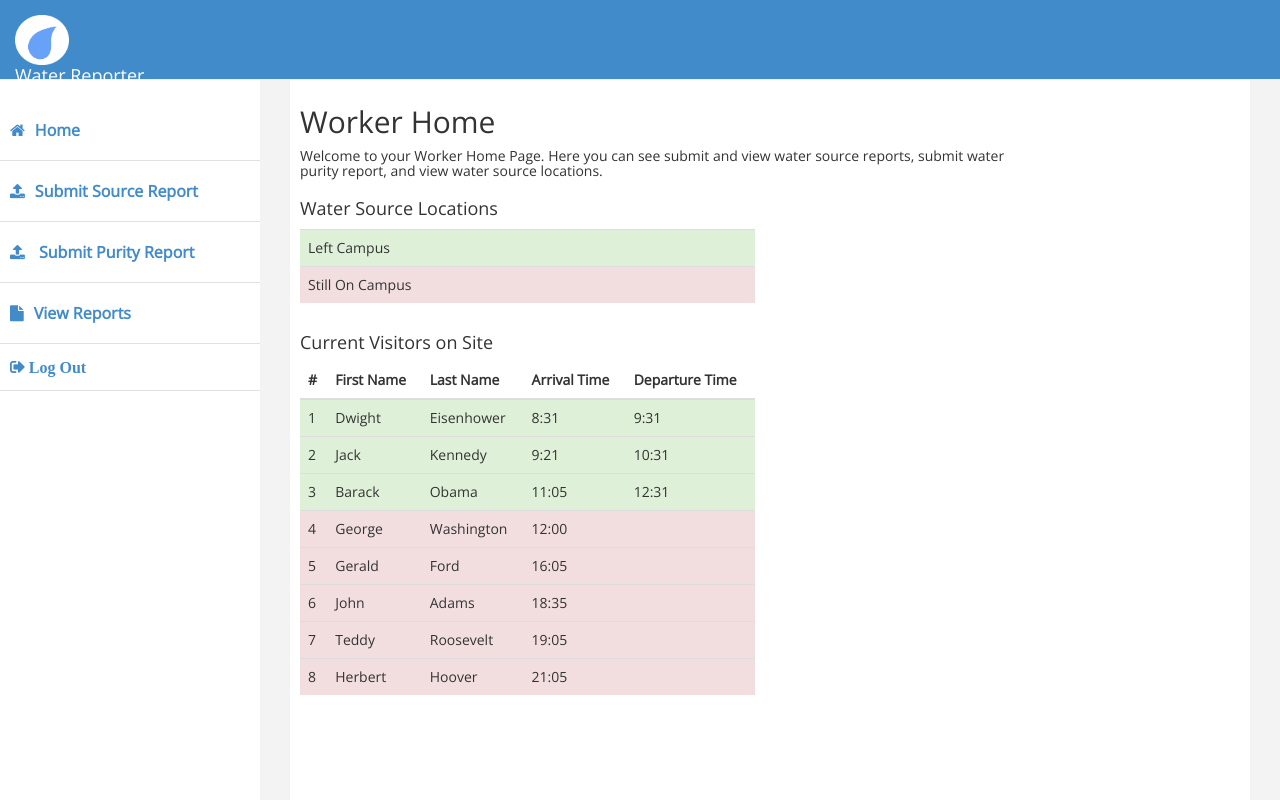
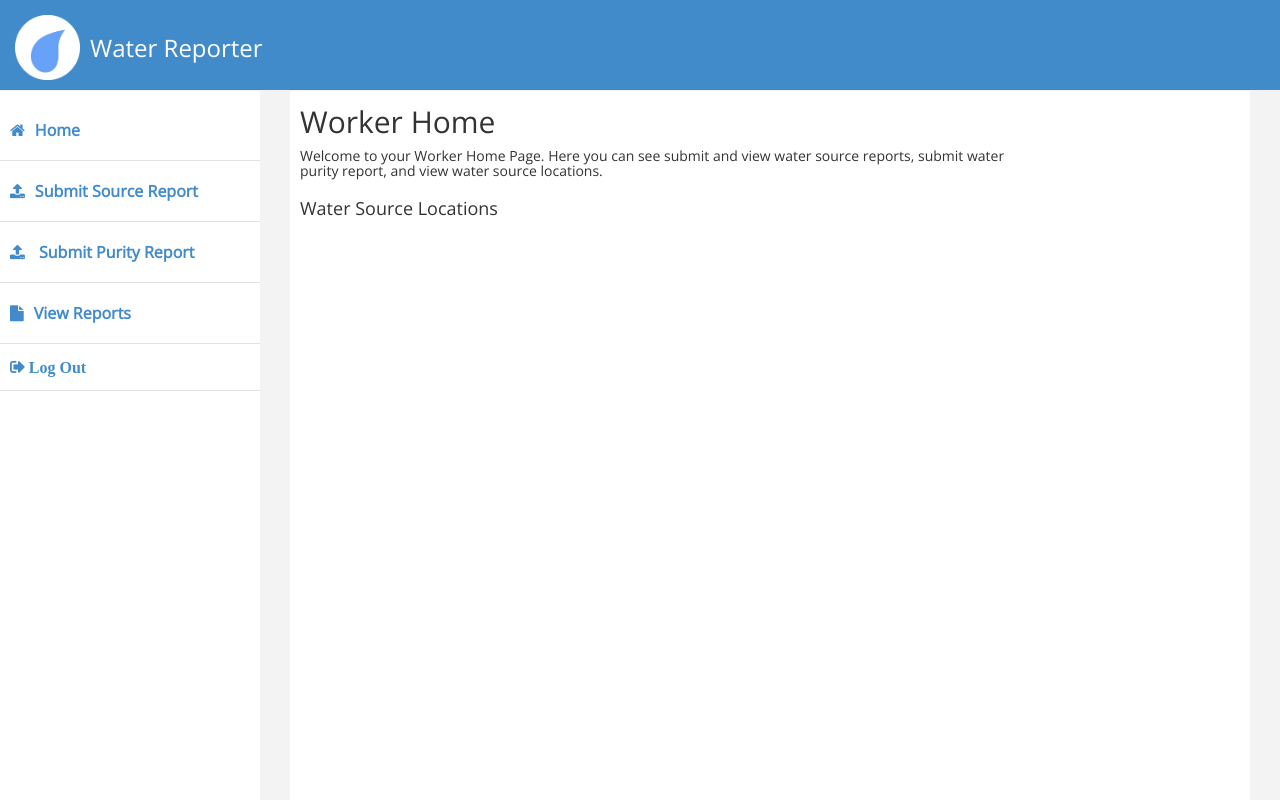
Before and after one commit to adachille/Water-Reporter-Web, a plain HTML site: page app/public/templates/worker_dashboard_home.html in a window 1280 px wide. Shown: the top 800 px of the page. Drawn offline with nearby package versions, Linux system fonts and the light colour scheme.

Commit message:
Fixed UI of some screens

```diff
--- a/app/public/css/dashboard.css
+++ b/app/public/css/dashboard.css
@@ -33,8 +33,8 @@ body {
 }
 
 img {
-    height: inherit;
-    width: inherit;
+    width: 35px;
+    height: 35px;
 }
 /*
 Menu Styling
@@ -146,3 +146,18 @@ Media Queries
     }
 
 }
+
+.navbar-brand img {
+    display: inline-block;
+    float: left;
+    width: 65px;
+    height: 65px;
+}
+
+.navbar-brand h1 {
+    display: inline-block;
+    float: right;
+    top: 3px;
+    padding-left: 10px;
+    font-size: 24px;
+}
--- a/app/public/css/profile.css
+++ b/app/public/css/profile.css
@@ -1,7 +1,7 @@
 body {
   padding-top: 40px;
   padding-bottom: 40px;
-  background-color: #eee;
+  background-color: #F5FFFA;
 }
 
 .form-profile {
@@ -9,14 +9,14 @@ body {
   padding: 15px;
   margin: 0 auto;
 }
-.form-signin .form-signin-heading,
-.form-signin .checkbox {
+.form-profile .form-signin-heading,
+.form-profile .checkbox {
   margin-bottom: 10px;
 }
-.form-signin .checkbox {
+.form-profile .checkbox {
   font-weight: normal;
 }
-.form-signin .form-control {
+.form-profile .form-control {
   position: relative;
   height: auto;
   -webkit-box-sizing: border-box;
@@ -25,16 +25,62 @@ body {
   padding: 10px;
   font-size: 16px;
 }
-.form-signin .form-control:focus {
+.form-profile .form-control:focus {
   z-index: 2;
 }
-.form-signin input[type="email"] {
+.form-profile input[type="email"] {
   margin-bottom: -1px;
   border-bottom-right-radius: 0;
   border-bottom-left-radius: 0;
 }
-.form-signin input[type="text"] {
+.form-profile input[type="text"] {
   margin-bottom: 10px;
   border-top-left-radius: 0;
   border-top-right-radius: 0;
 }
+
+.container {
+  vertical-align: middle;
+  text-align: center;
+}
+
+.btn {
+  width: 100px;
+  height: 40px;
+}
+
+.buttonContainer{
+  vertical-align: middle;
+  text-align: center;
+  margin: 0 auto;
+  margin-bottom: 15px;
+  width:400px;
+}
+
+.g-signin2 {
+  margin-left: 50px;
+}
+
+#btnSave {
+  display: inline-block;
+  vertical-align: bottom ! important;
+  margin-left: 20px;
+}
+
+
+#btnCancel {
+  display: inline-block;
+  vertical-align: bottom ! important;
+  margin-right: 20px;
+}
+
+img {
+    width: 150px;
+    height: 150px;
+}
+
+input[type="radio"] {
+  width: 1.5em;
+  height: 1.5em;
+  display:inline;
+}
--- a/app/public/css/purityReport.css
+++ b/app/public/css/purityReport.css
@@ -28,7 +28,7 @@ body {
 .form-signin .form-control:focus {
   z-index: 2;
 }
-.form-signin input[type="email"] {
+.form-signin input[type="number"] {
   margin-bottom: -1px;
   border-bottom-right-radius: 0;
   border-bottom-left-radius: 0;
--- a/app/public/templates/worker_dashboard_home.html
+++ b/app/public/templates/worker_dashboard_home.html
@@ -32,22 +32,21 @@
 
 
     <!-- NAVBAR -->
+
     <div id="wrapper">
-        <div class="navbar navbar-inverse navbar-fixed-top">
-            <div class="adjust-nav">
+        <nav class="navbar navbar-inverse navbar-fixed-top" role = "navigation">
+            <div class="container-fluid">
                 <div class="navbar-header">
-                    <button type="button" class="navbar-toggle"
-                            data-toggle="collapse" data-target=".sidebar-collapse">
-                        <span class="icon-bar"></span>
-                        <span class="icon-bar"></span>
-                        <span class="icon-bar"></span>
-                    </button>
-                    <a class="navbar-brand" href="/dashboard" style="color: #FFF";>
-                        <img src="../img/water_logo.png"/> Water Reporter
-                    </a>
+                    <div  class="navbar-brand" href = "/dashboard" style = "color: #FFF; height: 90px">
+                        <img src="../img/water_logo.png" />
+                        <h1> Water Reporter </h1>
+                    </div>
+
                 </div>
+
             </div>
-        </div>
+        </nav>
+
         <!-- /. NAV TOP  -->
         <nav class="navbar-default navbar-side" role="navigation">
             <div class="sidebar-collapse">
@@ -84,94 +83,7 @@
 
                     <div class="col-lg-6 col-md-6">
 
-
                         <h4>Water Source Locations </h4>
-
-                        <div class="table-responsive">
-                            <table class="table">
-                                <tbody>
-                                <tr class="success">
-                                    <td>Left Campus</td>
-                                </tr>
-                                <tr class="danger">
-                                    <td>Still On Campus</td>
-                                </tr>
-                                </tbody>
-                            </table>
-                        </div>
-
-                        <h4>Current Visitors on Site</h4>
-                        <div class="table-responsive">
-                            <table class="table">
-                                <thead>
-                                <tr>
-                                    <th>#</th>
-                                    <th>First Name</th>
-                                    <th>Last Name</th>
-                                    <th>Arrival Time</th>
-                                    <th>Departure Time</th>
-                                </tr>
-                                </thead>
-                                <tbody>
-                                <tr class="success">
-                                    <td>1</td>
-                                    <td>Dwight</td>
-                                    <td>Eisenhower</td>
-                                    <td>8:31</td>
-                                    <td>9:31</td>
-                                </tr>
-                                <tr class="success">
-                                    <td>2</td>
-                                    <td>Jack</td>
-                                    <td>Kennedy</td>
-                                    <td>9:21</td>
-                                    <td>10:31</td>
-                                </tr>
-                                <tr class="success">
-                                    <td>3</td>
-                                    <td>Barack</td>
-                                    <td>Obama</td>
-                                    <td>11:05</td>
-                                    <td>12:31</td>
-                                </tr>
-                                <tr class="danger">
-                                    <td>4</td>
-                                    <td>George</td>
-                                    <td>Washington</td>
-                                    <td>12:00</td>
-                                    <td></td>
-                                </tr>
-                                <tr class="danger">
-                                    <td>5</td>
-                                    <td>Gerald</td>
-                                    <td>Ford</td>
-                                    <td>16:05</td>
-                                    <td></td>
-                                </tr>
-                                <tr class="danger">
-                                    <td>6</td>
-                                    <td>John</td>
-                                    <td>Adams</td>
-                                    <td>18:35</td>
-                                    <td></td>
-                                </tr>
-                                <tr class="danger">
-                                    <td>7</td>
-                                    <td>Teddy</td>
-                                    <td>Roosevelt</td>
-                                    <td>19:05</td>
-                                    <td></td>
-                                </tr>
-                                <tr class="danger">
-                                    <td>8</td>
-                                    <td>Herbert</td>
-                                    <td>Hoover</td>
-                                    <td>21:05</td>
-                                    <td></td>
-                                </tr>
-                                </tbody>
-                            </table>
-                        </div>
 
 
                     </div>
```
Also changed, not shown: app/public/css/sourceReport.css (+37 -2 lines), app/public/templates/dashboard_home.html (+21 -16 lines), app/public/templates/purityReport.html (+3 -3 lines), app/public/templates/sourceReport.html (+3 -3 lines), app/public/templates/welcome-screen.html (+1 -1 lines).
